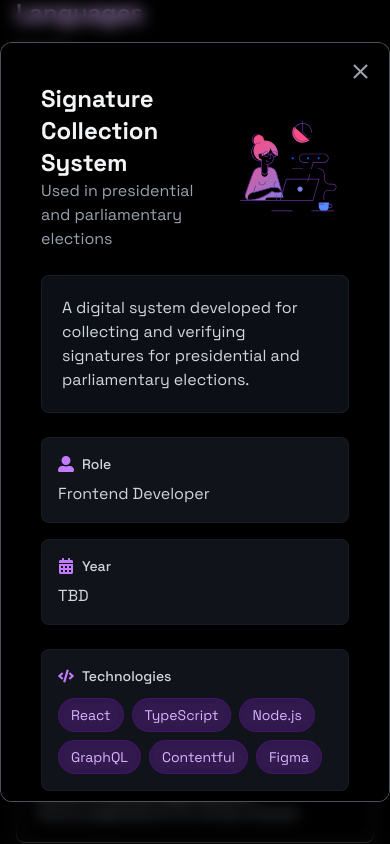
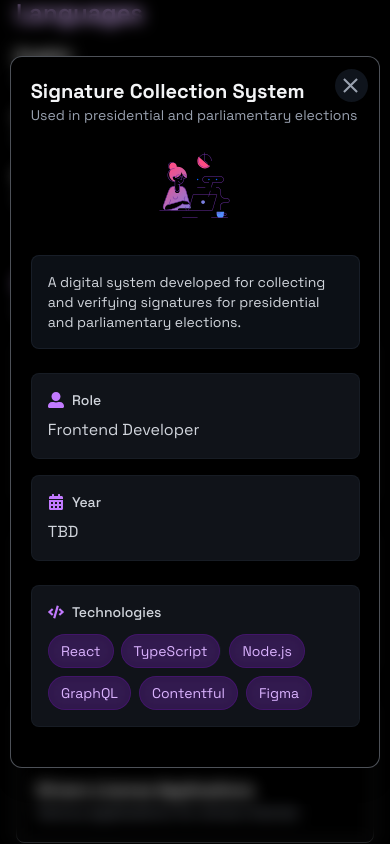
Before and after one commit to albinagu/albina, a Next.js app: page / in a window 390 px wide. Both pictures are taken after a click on the element 195 px from the left and 1641 px from the top of the page. Shown: the part 1219-2063 px from the top of the page. Built offline with nearby package versions, Linux system fonts and the light colour scheme.

Commit message:
mobile tweak

```diff
--- a/src/app/components/projects.tsx
+++ b/src/app/components/projects.tsx
@@ -109,7 +109,7 @@ export default function Projects() {
     return (
       <AnimatePresence>
         <motion.div
-          className="fixed inset-0 z-50 flex items-center justify-center"
+          className="fixed inset-0 z-50 flex items-start sm:items-center justify-center pt-10 sm:pt-0"
           initial={{ opacity: 0, backdropFilter: "blur(0px)" }}
           animate={{ opacity: 1, backdropFilter: "blur(8px)" }}
           exit={{ opacity: 0, backdropFilter: "blur(0px)" }}
@@ -117,46 +117,47 @@ export default function Projects() {
         >
           <motion.div
             ref={modalRef}
-            className="bg-white/90 dark:bg-black dark:border-gray-400/50 backdrop-blur-lg rounded-xl max-w-3xl w-full max-h-[90vh] overflow-y-auto shadow-xl border border-white/20"
+            className="bg-white/90 dark:bg-black dark:border-gray-400/50 backdrop-blur-lg rounded-xl max-w-3xl w-[95%] sm:w-full max-h-[85vh] mt-4 sm:mt-0 overflow-y-auto shadow-xl border border-white/20"
             initial={{ scale: 0.9, opacity: 0 }}
             animate={{ scale: 1, opacity: 1 }}
             exit={{ scale: 0.9, opacity: 0 }}
             transition={{ type: "spring", damping: 25, stiffness: 300 }}
           >
-            <div className="p-10 pb-15 relative">
+            <div className="p-5 sm:p-10 pb-10 sm:pb-15 relative">
               <button
                 onClick={() => toggleProjectModal(null)}
-                className="absolute top-4 right-4 text-gray-500 hover:text-gray-700 dark:text-gray-400 dark:hover:text-gray-200"
+                className="absolute top-3 right-3 sm:top-4 sm:right-4 text-gray-500 hover:text-gray-700 dark:text-gray-400 dark:hover:text-gray-200 p-1 bg-gray-100/50 dark:bg-gray-800/50 rounded-full"
                 aria-label="Close modal"
               >
                 <MdClose size={25} />
               </button>
 
-              <div className="flex items-center justify-between mb-6">
+              <div className="flex flex-col sm:flex-row sm:items-center sm:justify-between mb-6 gap-4">
                 <div className="flex-grow">
-                  <h2 className="text-2xl font-bold text-gray-800 dark:text-gray-100">
+                  <h2 className="text-xl sm:text-2xl font-bold text-gray-800 dark:text-gray-100">
                     {project.name}
                   </h2>
-                  <p className="text-gray-500 dark:text-gray-400">
+                  <p className="text-gray-500 dark:text-gray-400 text-sm sm:text-base">
                     {project.shortDesc}
                   </p>
                 </div>
-                <div className="flex-shrink-0 ml-4">
+                <div className="flex-shrink-0 self-center sm:self-start sm:ml-4">
                   <Image
                     src={phone}
                     alt={project.name}
-                    width={120}
-                    height={120}
+                    width={90}
+                    height={90}
+                    className="sm:w-[120px] sm:h-[120px] w-[90px] h-[90px]"
                   />
                 </div>
               </div>
 
               <div className="space-y-6">
-                <div className="bg-white/40 dark:bg-gray-800/40 backdrop-blur-sm rounded-lg p-5 text-gray-700 dark:text-gray-300 shadow-sm border border-white/20 dark:border-gray-700/30">
-                  {project.description}
+                <div className="bg-white/40 dark:bg-gray-800/40 backdrop-blur-sm rounded-lg p-4 sm:p-5 text-gray-700 dark:text-gray-300 shadow-sm border border-white/20 dark:border-gray-700/30">
+                  <p className="text-sm sm:text-base">{project.description}</p>
                 </div>
 
-                <div className="grid grid-cols-1 md:grid-cols-2 gap-4">
+                <div className="grid grid-cols-1 sm:grid-cols-2 gap-4">
                   <div className="bg-white/30 dark:bg-gray-700/30 backdrop-blur-sm p-4 rounded-lg shadow-sm border border-white/20 dark:border-gray-700/20">
                     <div className="flex items-center gap-2 mb-2">
                       <FaUserAlt className="text-purple-600 dark:text-purple-400" />
```
Also changed, not shown: src/app/data.ts (+0 -9 lines).
